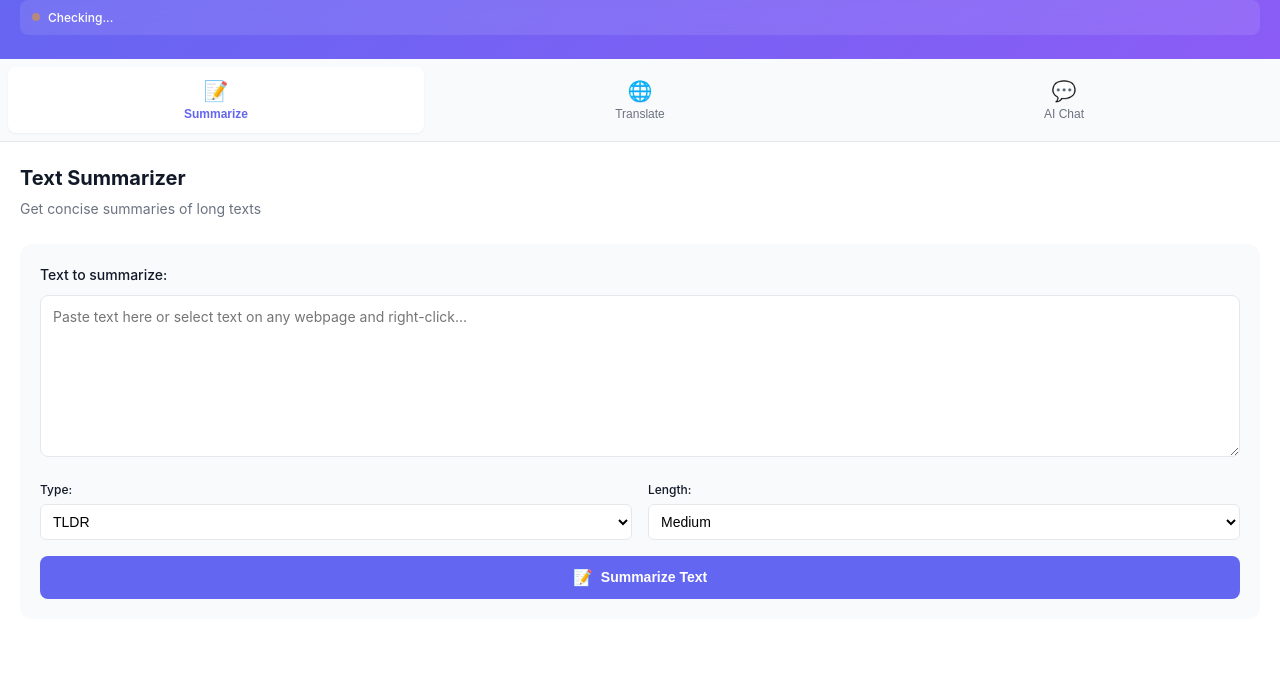
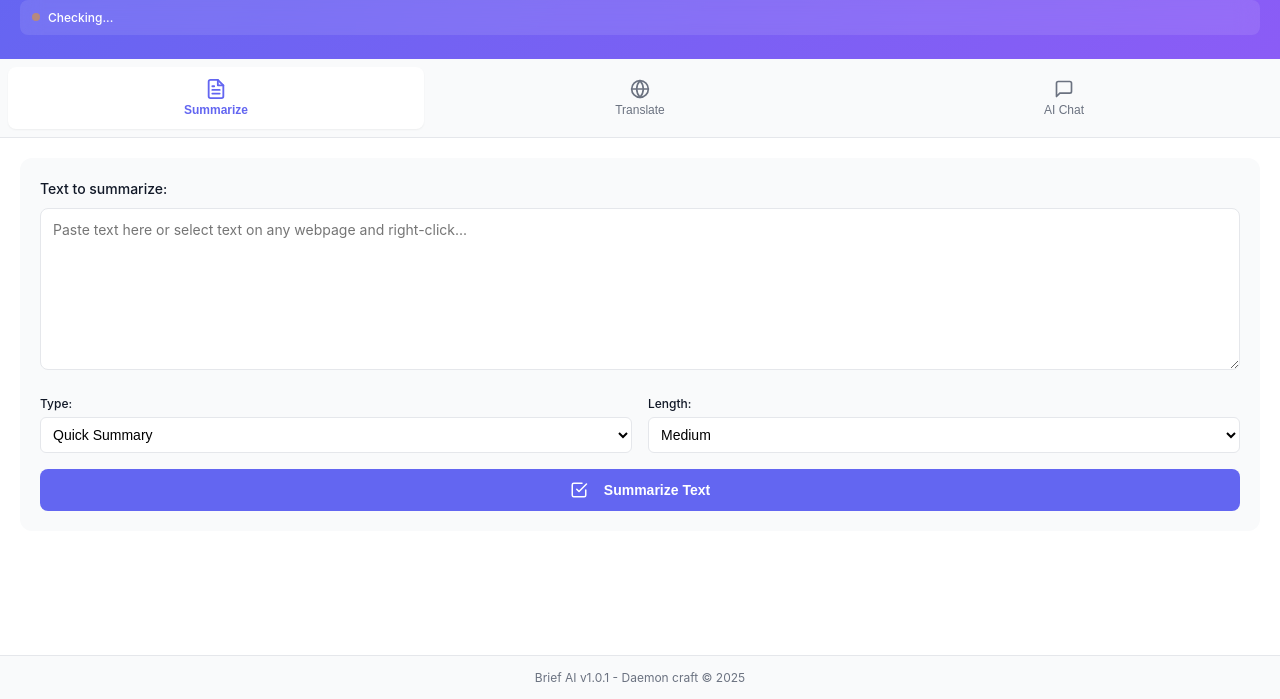
Before and after one commit to theparadoxShin/brief-ai, a browser extension: page sidepanel/sidepanel.html in a window 1280 px wide. Shown: the part 101-800 px from the top of the page. Drawn offline with Linux system fonts and the light colour scheme.

Commit message:
feat: Update UI elements and icons; enhance footer with current year display

```diff
--- a/background.js
+++ b/background.js
@@ -7,17 +7,17 @@ const aiService = new AIService();
 const MENU_ITEMS = [
     {
         id: "summarize",
-        title: "📝 Summarize Selection",
+        title: "Summarize Selection",
         contexts: ["selection"]
     },
     {
         id: "translate",
-        title: "🌐 Translate Selection",
+        title: "Translate Selection",
         contexts: ["selection"]
     },
     {
         id: "promptAI",
-        title: "💬 Ask AI about this",
+        title: "Ask AI about this",
         contexts: ["selection"]
     }
 ];
--- a/sidepanel/sidepanel.css
+++ b/sidepanel/sidepanel.css
@@ -137,7 +137,18 @@ body {
 }
 
 .tab-icon {
-    font-size: 1.25rem;
+    display: flex;
+    align-items: center;
+    justify-content: center;
+}
+
+.tab-icon svg {
+    transition: transform 0.2s ease;
+}
+
+.tab-btn.active .tab-icon svg,
+.tab-btn:hover .tab-icon svg {
+    transform: scale(1.1);
 }
 
 .tab-label {
@@ -323,7 +334,13 @@ body {
 }
 
 .btn-icon {
-    font-size: 1rem;
+    display: flex;
+    align-items: center;
+    margin-right: 0.5rem;
+}
+
+.btn-icon svg {
+    display: block;
 }
 
 .btn-icon-only {
@@ -538,8 +555,15 @@ body {
 }
 
 .welcome-icon {
-    font-size: 3rem;
+    display: flex;
+    align-items: center;
+    justify-content: center;
     margin-bottom: 1rem;
+    opacity: 0.6;
+}
+
+.welcome-icon svg {
+    color: var(--primary-color);
 }
 
 .chat-welcome h3 {
@@ -709,3 +733,18 @@ body {
 ::-webkit-scrollbar-thumb:hover {
     background: var(--text-secondary);
 }
+
+/* ===== FOOTER ===== */
+.footer {
+    background: var(--bg-secondary);
+    border-top: 1px solid var(--border-color);
+    padding: 0.75rem 1.25rem;
+    text-align: center;
+    flex-shrink: 0;
+}
+
+.footer p {
+    font-size: 0.75rem;
+    color: var(--text-secondary);
+    margin: 0;
+}
--- a/sidepanel/sidepanel.html
+++ b/sidepanel/sidepanel.html
@@ -11,8 +11,8 @@
         <!-- Header -->
         <header class="header">
             <div class="logo">
-                <h1>✨ Brief AI</h1>
-                <p class="tagline">AI-Powered Text Tools</p>
+                <h1>Brief AI</h1>
+                <p class="tagline">AI-Powered Tools</p>
             </div>
             <div class="status-indicator" id="statusIndicator">
                 <span class="status-dot"></span>
@@ -23,15 +23,33 @@
         <!-- Tabs Navigation -->
         <nav class="tabs">
             <button class="tab-btn active" data-tab="summarize">
-                <span class="tab-icon">📝</span>
+                <span class="tab-icon">
+                    <svg width="20" height="20" viewBox="0 0 24 24" fill="none" stroke="currentColor" stroke-width="2" stroke-linecap="round" stroke-linejoin="round">
+                        <path d="M14 2H6a2 2 0 0 0-2 2v16a2 2 0 0 0 2 2h12a2 2 0 0 0 2-2V8z"></path>
+                        <polyline points="14 2 14 8 20 8"></polyline>
+                        <line x1="16" y1="13" x2="8" y2="13"></line>
+                        <line x1="16" y1="17" x2="8" y2="17"></line>
+                        <polyline points="10 9 9 9 8 9"></polyline>
+                    </svg>
+                </span>
                 <span class="tab-label">Summarize</span>
             </button>
             <button class="tab-btn" data-tab="translate">
-                <span class="tab-icon">🌐</span>
+                <span class="tab-icon">
+                    <svg width="20" height="20" viewBox="0 0 24 24" fill="none" stroke="currentColor" stroke-width="2" stroke-linecap="round" stroke-linejoin="round">
+                        <circle cx="12" cy="12" r="10"></circle>
+                        <line x1="2" y1="12" x2="22" y2="12"></line>
+                        <path d="M12 2a15.3 15.3 0 0 1 4 10 15.3 15.3 0 0 1-4 10 15.3 15.3 0 0 1-4-10 15.3 15.3 0 0 1 4-10z"></path>
+                    </svg>
+                </span>
                 <span class="tab-label">Translate</span>
             </button>
             <button class="tab-btn" data-tab="chat">
-                <span class="tab-icon">💬</span>
+                <span class="tab-icon">
+                    <svg width="20" height="20" viewBox="0 0 24 24" fill="none" stroke="currentColor" stroke-width="2" stroke-linecap="round" stroke-linejoin="round">
+                        <path d="M21 15a2 2 0 0 1-2 2H7l-4 4V5a2 2 0 0 1 2-2h14a2 2 0 0 1 2 2z"></path>
+                    </svg>
+                </span>
                 <span class="tab-label">AI Chat</span>
             </button>
         </nav>
@@ -40,10 +58,6 @@
         <main class="content">
             <!-- Summarize Tab -->
             <div class="tab-content active" id="summarize-tab">
-                <div class="feature-header">
-                    <h2>Text Summarizer</h2>
-                    <p>Get concise summaries of long texts</p>
-                </div>
 
                 <div class="input-section">
                     <label for="summarize-input">Text to summarize:</label>
@@ -58,10 +72,10 @@
                         <div class="option-group">
                             <label for="summary-type">Type:</label>
                             <select id="summary-type">
-                                <option value="tldr">TLDR</option>
+                                <option value="tldr">Quick Summary</option>
                                 <option value="key-points">Key Points</option>
-                                <option value="teaser">Teaser</option>
-                                <option value="headline">Headline</option>
+                                <option value="teaser">Intriguing Teaser</option>
+                                <option value="headline">Article Headline</option>
                             </select>
                         </div>
                         <div class="option-group">
@@ -76,7 +90,12 @@
 
                     <button class="btn btn-primary" id="summarize-btn">
                         <span class="btn-content">
-                            <span class="btn-icon">📝</span>
+                            <span class="btn-icon">
+                                <svg width="18" height="18" viewBox="0 0 24 24" fill="none" stroke="currentColor" stroke-width="2" stroke-linecap="round" stroke-linejoin="round">
+                                    <polyline points="9 11 12 14 22 4"></polyline>
+                                    <path d="M21 12v7a2 2 0 0 1-2 2H5a2 2 0 0 1-2-2V5a2 2 0 0 1 2-2h11"></path>
+                                </svg>
+                            </span>
                             <span class="btn-text">Summarize Text</span>
                         </span>
                         <span class="btn-spinner" style="display: none;">
@@ -124,10 +143,6 @@
 
             <!-- Translate Tab -->
             <div class="tab-content" id="translate-tab">
-                <div class="feature-header">
-                    <h2>Text Translator</h2>
-                    <p>Real-time translation as you type</p>
-                </div>
 
                 <div class="input-section">
                     <div class="translate-box">
@@ -207,16 +222,16 @@
 
             <!-- AI Chat Tab -->
             <div class="tab-content" id="chat-tab">
-                <div class="feature-header">
-                    <h2>AI Chat Assistant</h2>
-                    <p>Ask questions about selected text or anything else</p>
-                </div>
 
                 <div class="chat-wrapper">
                     <div class="chat-container" id="chat-messages">
                         <div class="chat-welcome">
-                            <div class="welcome-icon">💬</div>
-                            <h3>Welcome to AI Chat!</h3>
+                            <div class="welcome-icon">
+                                <svg width="48" height="48" viewBox="0 0 24 24" fill="none" stroke="currentColor" stroke-width="2" stroke-linecap="round" stroke-linejoin="round">
+                                    <path d="M21 15a2 2 0 0 1-2 2H7l-4 4V5a2 2 0 0 1 2-2h14a2 2 0 0 1 2 2z"></path>
+                                </svg>
+                            </div>
+                            <h3>Hey Gemini Nano 😎!</h3>
                             <p>Select text on any webpage and right-click "Ask AI about this" or type your question below.</p>
                         </div>
                     </div>
@@ -230,7 +245,12 @@
                         ></textarea>
                         <button class="btn btn-primary" id="chat-send-btn">
                             <span class="btn-content">
-                                <span class="btn-icon">✨</span>
+                                <span class="btn-icon">
+                                    <svg width="18" height="18" viewBox="0 0 24 24" fill="none" stroke="currentColor" stroke-width="2" stroke-linecap="round" stroke-linejoin="round">
+                                        <line x1="22" y1="2" x2="11" y2="13"></line>
+                                        <polygon points="22 2 15 22 11 13 2 9 22 2"></polygon>
+                                    </svg>
+                                </span>
                                 <span class="btn-text">Send</span>
                             </span>
                             <span class="btn-spinner" style="display: none;">
@@ -252,6 +272,11 @@
             <div class="spinner"></div>
             <p id="loadingText">Processing...</p>
         </div>
+
+        <!-- Footer -->
+        <footer class="footer">
+            <p>Brief AI v1.0.1 - Daemon craft © <span id="footerYear"></span></p>
+        </footer>
     </div>
 
     <script src="sidepanel.js" type="module"></script>
--- a/sidepanel/sidepanel.js
+++ b/sidepanel/sidepanel.js
@@ -13,6 +13,10 @@ class SidePanelUI {
     }
 
     init() {
+
+        // Set footer year
+        document.getElementById('footerYear').textContent = new Date().getFullYear();
+
         // Initialize tabs
         this.initTabs();
 
```
Also changed, not shown: icons/logo128.png (added), icons/logo16.png (added), icons/logo48.png (added), manifest.json.
